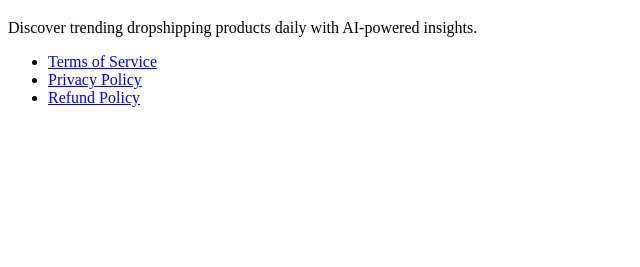
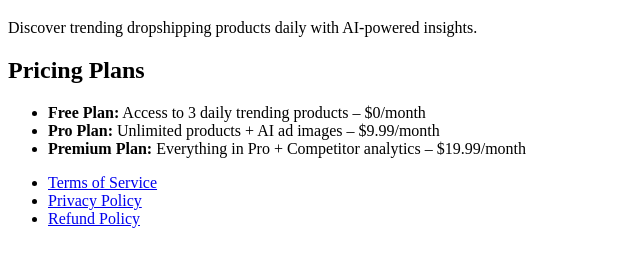
Before and after one commit to Trendora-ai/trendora-ai.github.io, a plain HTML site: page index.html in a window 1280 px wide. Shown: the part 61-328 px from the top of the page, without its empty margins (0-640 px from the left). Drawn offline with Linux system fonts and the light colour scheme.

Commit message:
index.html

```diff
--- a/index.html
+++ b/index.html
@@ -1,4 +1,3 @@
-
 <!DOCTYPE html>
 <html lang="en">
 <head>
@@ -9,6 +8,14 @@
 <body>
   <h1>Welcome to Trendora AI</h1>
   <p>Discover trending dropshipping products daily with AI-powered insights.</p>
+
+  <h2>Pricing Plans</h2>
+  <ul>
+    <li><strong>Free Plan:</strong> Access to 3 daily trending products – $0/month</li>
+    <li><strong>Pro Plan:</strong> Unlimited products + AI ad images – $9.99/month</li>
+    <li><strong>Premium Plan:</strong> Everything in Pro + Competitor analytics – $19.99/month</li>
+  </ul>
+
   <ul>
     <li><a href="terms.html">Terms of Service</a></li>
     <li><a href="privacy.html">Privacy Policy</a></li>
```
